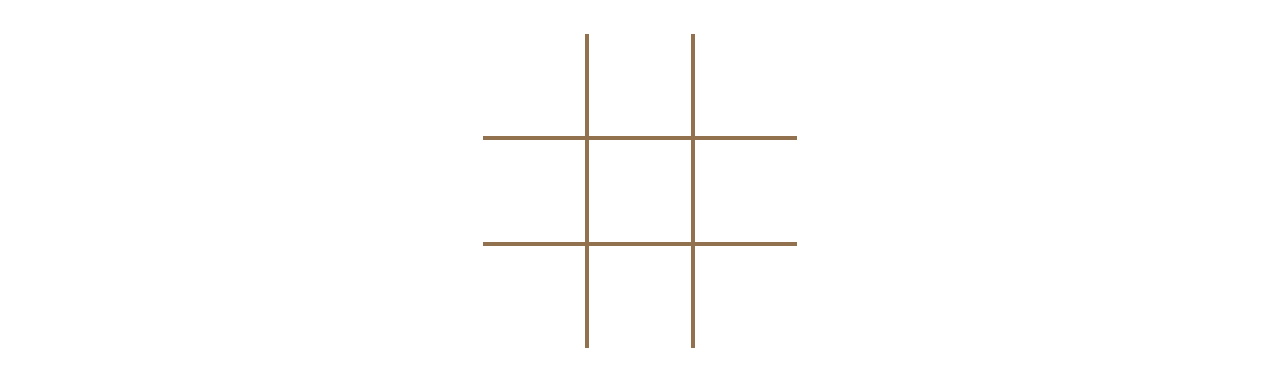
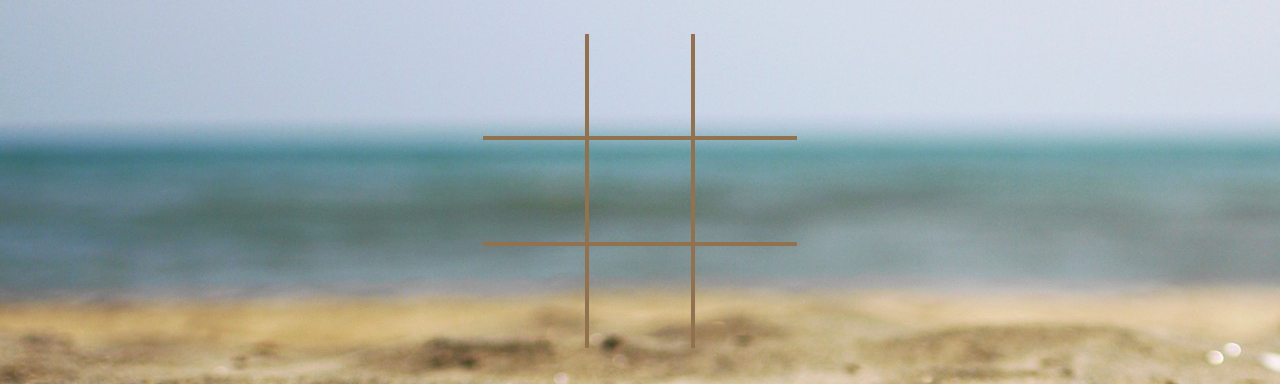
Before and after one commit to nellarro/tic-tac-toe, a plain HTML site: page index.html in a window 1280 px wide. Shown: the part 131-515 px from the top of the page. Drawn offline with Linux system fonts and the light colour scheme; the site is published under a folder, as on GitHub Pages, so addresses that start at the root find nothing; a web font is replaced by a local one.

Commit message:
adjusted because the background was not showing up

```diff
--- a/main.css
+++ b/main.css
@@ -4,7 +4,7 @@ table {
   border-collapse: collapse;
 }
 body {
-  background-image: url(/images/beach.jpg)
+  background-image: url(./images/beach.jpg);
 }
 
 td {
```
